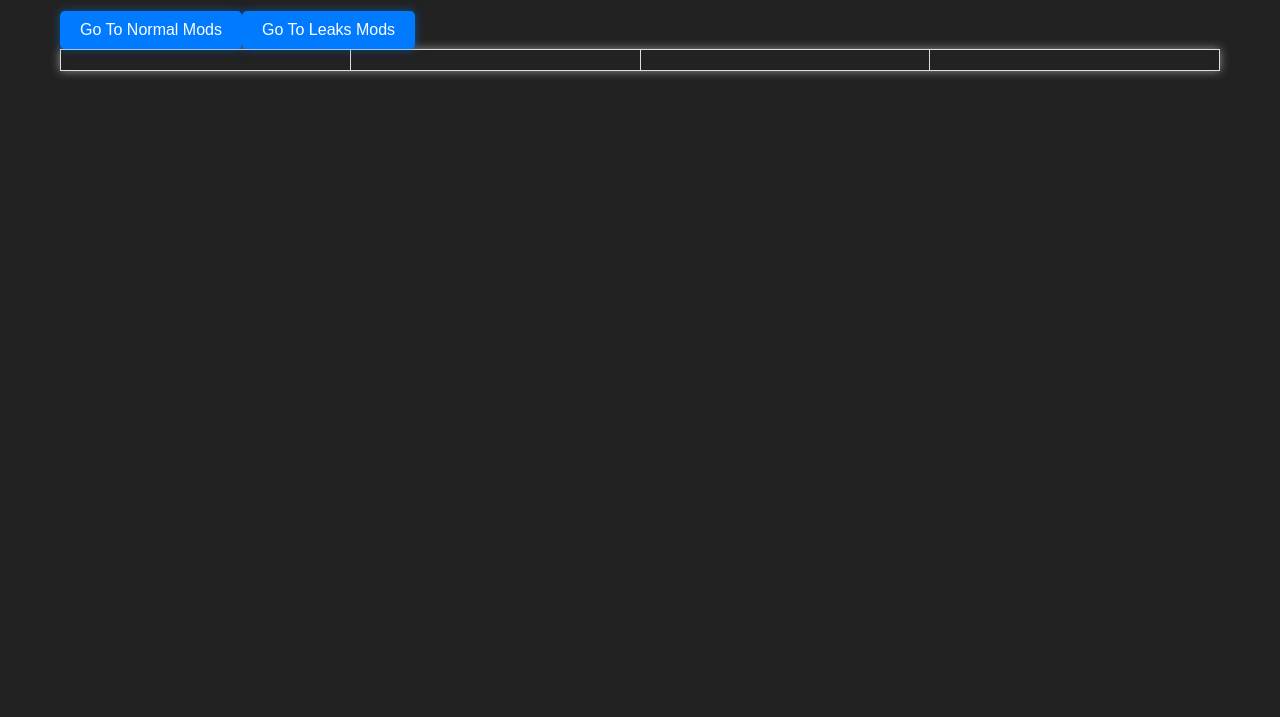
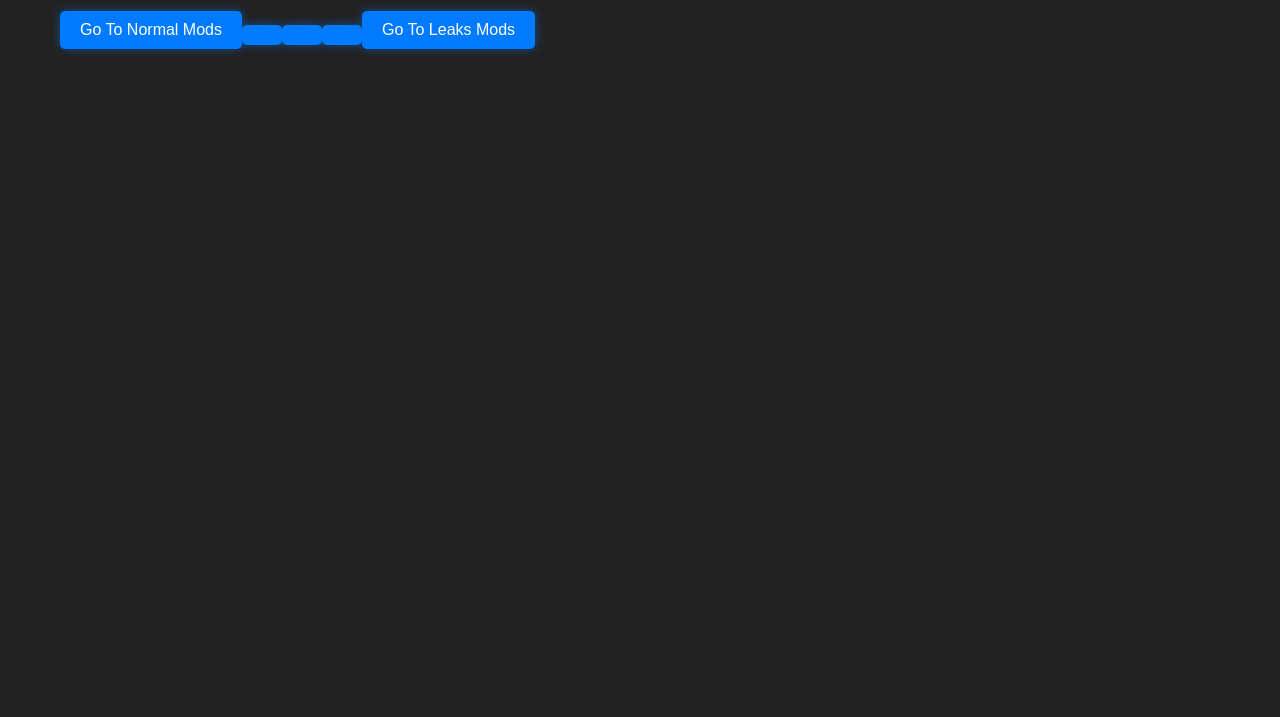
Before and after one commit to Sialsdad/NIKOLeaks.github.io, a plain HTML site: page home.html in a window 1280 px wide. Shown: the part 83-800 px from the top of the page. Drawn offline with Linux system fonts and the light colour scheme.

Commit message:
Add files via upload

```diff
--- a/home.html
+++ b/home.html
@@ -17,10 +17,9 @@
           <thead>
             <tr>
               <button class="btn" onclick="window.location.href='Normal.html'">Go To Normal Mods</button>
-              <td></td>
-              <td></td>
-              <td></td>
-              <td></td>
+              <button class="btn" onclick="window.location.href='Normal.html'"> </button>
+              <button class="btn" onclick="window.location.href='Normal.html'"> </button>
+              <button class="btn" onclick="window.location.href='Normal.html'"> </button>
               <button class="btn" onclick="window.location.href='index.html'">Go To Leaks Mods</button>
             </tr>
           </thead>
```
